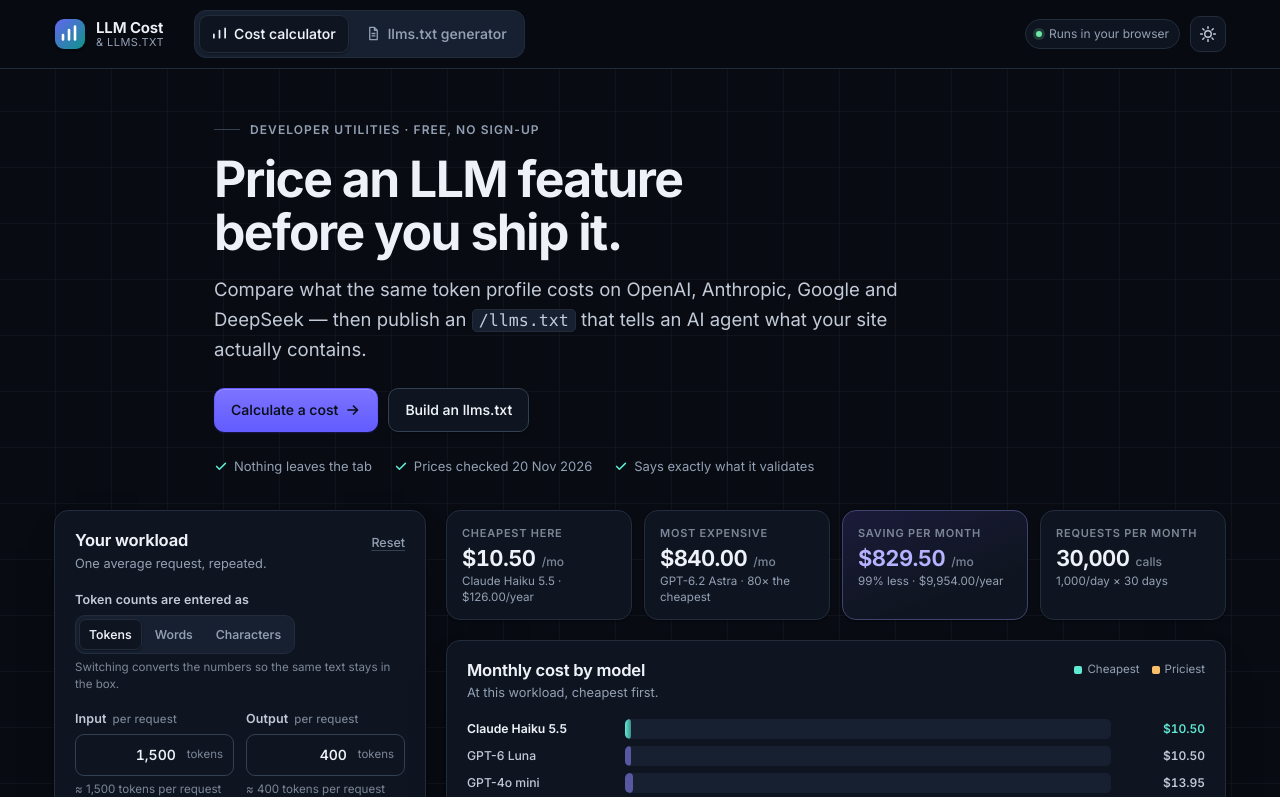
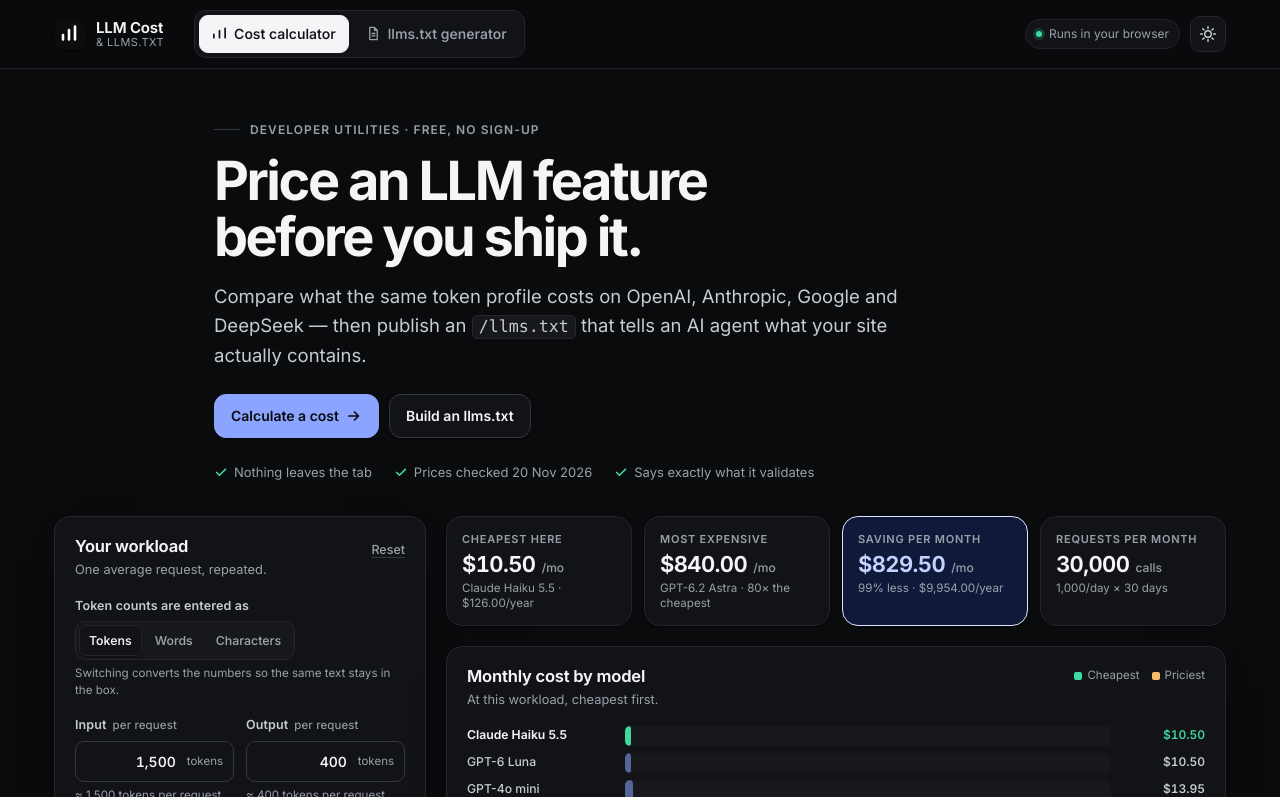
Before and after one commit to MarCJ81/llm-cost-llms-txt, a plain HTML site: page index.html in a window 1280 px wide. Both pictures are taken after a click on the button "Switch to dark theme". Shown: the top 797 px of the page. Drawn offline with Linux system fonts and the light colour scheme.

Commit message:
Redesign UI with Direction A (Crisp Bento): #FAFAFA canvas, white hairline tiles, cobalt #2F5BFF single accent, 800 headlines

```diff
--- a/assets/styles.css
+++ b/assets/styles.css
@@ -23,33 +23,41 @@
     U+2C60-2C7F, U+A720-A7FF;
 }
 
+/* Design system: A — Crisp Bento SaaS
+   순백 표면 #FFFFFF · 바탕 #FAFAFA · 1px 헤어라인 #E7E8EA · 16px 타일 라운드
+   잉크 #0C0D0F · 코발트 #2F5BFF 단일 액센트 · 산세리프 800 헤드라인 */
 :root {
-  --bg: #f4f5f9;
-  --bg-grid: rgba(15, 23, 42, 0.035);
-  --surface: #ffffff;
-  --surface-2: #f8f9fc;
-  --surface-3: #f1f3f9;
-  --ink: #0d1424;
-  --ink-soft: #3d4859;
-  --muted: #67707f;
-  --faint: #8b93a3;
-  --line: #e2e5ec;
-  --line-strong: #cfd4dd;
-  --accent: #4f46e5;
-  --accent-ink: #4338ca;
-  --accent-soft: #eeefff;
-  --teal: #0d9488;
-  --teal-soft: #e4f7f4;
-  --green: #067647;
-  --green-soft: #e8f8ef;
-  --amber: #b54708;
-  --amber-soft: #fff3e2;
-  --red: #b42318;
-  --red-soft: #fdf0ef;
-  --shadow-sm: 0 1px 2px rgba(13, 20, 36, 0.05);
-  --shadow-md: 0 1px 2px rgba(13, 20, 36, 0.04), 0 12px 28px -18px rgba(13, 20, 36, 0.35);
-  --radius: 14px;
-  --radius-lg: 20px;
+  --bg: #FAFAFA;
+  --bg-grid: transparent;
+  --surface: #FFFFFF;
+  --surface-2: #F5F6F7;
+  --surface-3: #F5F6F7;
+  --ink: #0C0D0F;
+  --ink-soft: #3C4045;
+  --muted: #6B7076;
+  --faint: #6B7076;
+  --muted-soft: #5C6169;
+  --line: #E7E8EA;
+  --line-strong: #D7D9DD;
+  --accent: #2F5BFF;
+  --accent-hover: #2445C9;
+  --accent-ink: #2445C9;
+  --accent-soft: #EEF2FF;
+  --on-accent: #FFFFFF;
+  /* semantic: cheapest / priciest / states */
+  --teal: #0B7A55;
+  --teal-soft: #E9F9F1;
+  --green: #0B7A55;
+  --green-soft: #E9F9F1;
+  --amber: #A9550A;
+  --amber-soft: #FDF2E2;
+  --red: #B4211C;
+  --red-soft: #FDECEB;
+  --shadow-sm: 0 1px 2px rgba(12, 13, 15, 0.05);
+  --shadow-md: 0 12px 28px -20px rgba(12, 13, 15, 0.35);
+  --radius: 16px;
+  --radius-lg: 16px;
+  --radius-btn: 12px;
   --font: "Inter", system-ui, -apple-system, BlinkMacSystemFont, "Segoe UI", Roboto,
     "Helvetica Neue", Arial, "Liberation Sans", "Noto Sans", sans-serif;
   --mono: ui-monospace, SFMono-Regular, "SF Mono", Menlo, Consolas, "Liberation Mono", monospace;
@@ -57,30 +65,33 @@
 }
 
 :root[data-theme="dark"] {
-  --bg: #080b12;
-  --bg-grid: rgba(148, 163, 184, 0.06);
-  --surface: #0f1520;
-  --surface-2: #131b27;
-  --surface-3: #172030;
-  --ink: #eef2f8;
-  --ink-soft: #c2cad8;
-  --muted: #93a0b4;
-  --faint: #7b8798;
-  --line: #222c3b;
-  --line-strong: #334052;
-  --accent: #8f88ff;
-  --accent-ink: #b7b2ff;
-  --accent-soft: #1b1b3a;
-  --teal: #5eead4;
-  --teal-soft: #0e2a28;
-  --green: #6ee7a8;
-  --green-soft: #0d2419;
-  --amber: #fbbf6a;
-  --amber-soft: #2a1d0b;
-  --red: #fca5a0;
-  --red-soft: #2b1414;
-  --shadow-sm: 0 1px 2px rgba(0, 0, 0, 0.4);
-  --shadow-md: 0 1px 2px rgba(0, 0, 0, 0.5), 0 18px 40px -22px rgba(0, 0, 0, 0.9);
+  --bg: #0A0B0D;
+  --bg-grid: transparent;
+  --surface: #121317;
+  --surface-2: #17181C;
+  --surface-3: #17181C;
+  --ink: #F4F5F7;
+  --ink-soft: #C7CBD2;
+  --muted: #9AA0A9;
+  --faint: #9AA0A9;
+  --muted-soft: #9AA0A9;
+  --line: #24262B;
+  --line-strong: #34373E;
+  --accent: #8AA4FF;
+  --accent-hover: #5B7BFF;
+  --accent-ink: #C3D2FF;
+  --accent-soft: rgba(47, 91, 255, .18);
+  --on-accent: #0A0B0D;
+  --teal: #3ED9A0;
+  --teal-soft: rgba(62, 217, 160, .12);
+  --green: #3ED9A0;
+  --green-soft: rgba(62, 217, 160, .12);
+  --amber: #F7BE6A;
+  --amber-soft: rgba(247, 190, 106, .12);
+  --red: #FF9A94;
+  --red-soft: rgba(255, 154, 148, .12);
+  --shadow-sm: 0 1px 2px rgba(0, 0, 0, .5);
+  --shadow-md: 0 16px 40px -22px rgba(0, 0, 0, .9);
 }
 
 * { box-sizing: border-box; }
@@ -92,11 +103,6 @@ html { -webkit-text-size-adjust: 100%; }
 body {
   margin: 0;
   background: var(--bg);
-  background-image:
-    linear-gradient(var(--bg-grid) 1px, transparent 1px),
-    linear-gradient(90deg, var(--bg-grid) 1px, transparent 1px);
-  background-size: 56px 56px, 56px 56px;
-  background-position: -1px -1px;
   color: var(--ink);
   font: 400 16px/1.55 var(--font);
   -webkit-font-smoothing: antialiased;
@@ -104,6 +110,7 @@ body {
 }
 
 h1, h2, h3, h4 { margin: 0; line-height: 1.2; letter-spacing: -0.015em; font-weight: 650; }
+h1, h2 { font-weight: 800; letter-spacing: -0.04em; }
 p { margin: 0; }
 ul, ol { margin: 0; padding: 0; }
 a { color: var(--accent-ink); text-decoration-color: color-mix(in srgb, var(--accent) 35%, transparent); text-underline-offset: 2px; }
@@ -160,7 +167,7 @@ svg { display: block; }
 
 .tabs {
   display: flex; gap: 4px; padding: 4px; margin-left: 12px;
-  background: var(--surface-3); border: 1px solid var(--line); border-radius: 12px;
+  background: var(--surface); border: 1px solid var(--line); border-radius: 12px;
 }
 .tab {
   display: inline-flex; align-items: center; gap: 7px;
@@ -171,8 +178,8 @@ svg { display: block; }
 .tab svg { width: 15px; height: 15px; }
 .tab:hover { color: var(--ink); }
 .tab[aria-selected="true"] {
-  background: var(--surface); color: var(--ink);
-  box-shadow: var(--shadow-sm); border: 1px solid var(--line);
+  background: var(--ink); color: var(--surface);
+  border: 1px solid var(--ink);
   padding: 7px 12px;
 }
 .topbar-actions { margin-left: auto; display: flex; align-items: center; gap: 10px; }
@@ -208,8 +215,8 @@ svg { display: block; }
 .eyebrow-rule { width: 26px; height: 1px; background: var(--line-strong); }
 .hero h1 {
   margin-top: 14px;
-  font-size: clamp(30px, 4.4vw, 50px);
-  line-height: 1.06; letter-spacing: -0.032em; font-weight: 680;
+  font-size: clamp(32px, 4.4vw, 54px);
+  line-height: 1.04; letter-spacing: -0.045em; font-weight: 800;
   max-width: 15ch;
 }
 .hero .lede {
@@ -229,7 +236,7 @@ svg { display: block; }
 .btn {
   display: inline-flex; align-items: center; justify-content: center; gap: 7px;
   border: 1px solid var(--line-strong); background: var(--surface); color: var(--ink);
-  padding: 10px 16px; border-radius: 10px; font-size: 14px; font-weight: 550;
+  padding: 10px 16px; border-radius: var(--radius-btn); font-size: 14px; font-weight: 600;
   box-shadow: var(--shadow-sm); transition: transform 120ms ease, background 140ms ease, border-color 140ms ease;
   white-space: nowrap;
 }
@@ -237,13 +244,11 @@ svg { display: block; }
 .btn:active { transform: translateY(1px); }
 .btn svg { width: 16px; height: 16px; }
 .btn-primary {
-  background: linear-gradient(180deg, #5b54ea, var(--accent-ink));
-  border-color: #4338ca; color: #fff;
-  box-shadow: 0 1px 2px rgba(67, 56, 202, 0.3), inset 0 1px 0 rgba(255, 255, 255, 0.18);
+  background: var(--accent);
+  border-color: var(--accent); color: var(--on-accent);
+  box-shadow: var(--shadow-sm);
 }
-:root[data-theme="dark"] .btn-primary { background: linear-gradient(180deg, #7c74ff, #635cff); border-color: #635cff; color: #0b0f19; }
-.btn-primary:hover { background: linear-gradient(180deg, #6a63f0, #3730a3); border-color: #3730a3; }
-:root[data-theme="dark"] .btn-primary:hover { background: linear-gradient(180deg, #8f88ff, #7a72ff); }
+.btn-primary:hover { background: var(--accent-hover); border-color: var(--accent-hover); }
 .btn-ghost { background: transparent; border-style: dashed; box-shadow: none; color: var(--ink-soft); }
 .btn-ghost:hover { background: var(--surface-2); }
 .btn-sm { padding: 6px 11px; font-size: 12.5px; border-radius: 8px; }
@@ -360,7 +365,7 @@ input[type="range"] {
 }
 input[type="range"]::-webkit-slider-runnable-track {
   height: 6px; border-radius: 999px;
-  background: linear-gradient(90deg, var(--accent), var(--teal));
+  background: var(--accent);
   opacity: 0.85;
 }
 input[type="range"]::-webkit-slider-thumb {
@@ -415,6 +420,8 @@ input[type="range"]::-moz-range-thumb { width: 16px; height: 16px; border: 2px s
 .estimate-grid b { font-size: 16px; font-variant-numeric: tabular-nums; letter-spacing: -0.01em; }
 .est-tokens { background: var(--accent-soft) !important; border-color: color-mix(in srgb, var(--accent) 30%, transparent) !important; }
 .est-tokens b { color: var(--accent-ink); }
+.est-tokens span { color: var(--muted-soft); }
+.stat-accent .stat-label, .stat-accent .stat-foot, .stat-accent .stat-value small { color: var(--muted-soft); }
 
 /* ---------------------------------------------------------------- stats -- */
 
@@ -432,7 +439,7 @@ input[type="range"]::-moz-range-thumb { width: 16px; height: 16px; border: 2px s
 }
 .stat-value small { font-size: 12px; font-weight: 500; color: var(--faint); letter-spacing: 0; margin-left: 3px; }
 .stat-foot { font-size: 11.6px; color: var(--muted); line-height: 1.35; overflow-wrap: anywhere; }
-.stat-accent { background: linear-gradient(160deg, var(--accent-soft), var(--surface) 70%); border-color: color-mix(in srgb, var(--accent) 26%, var(--line)); }
+.stat-accent { background: var(--accent-soft); border-color: #DDE4FF; }
 .stat-accent .stat-value { color: var(--accent-ink); }
 
 /* ---------------------------------------------------------------- chart -- */
@@ -461,8 +468,8 @@ input[type="range"]::-moz-range-thumb { width: 16px; height: 16px; border: 2px s
   border-radius: 5px; background: color-mix(in srgb, var(--accent) 55%, transparent);
   transition: width 260ms cubic-bezier(0.2, 0.7, 0.2, 1);
 }
-.chart-row.is-cheapest .chart-fill { background: linear-gradient(90deg, var(--teal), color-mix(in srgb, var(--teal) 55%, transparent)); }
-.chart-row.is-pricey .chart-fill { background: linear-gradient(90deg, var(--amber), color-mix(in srgb, var(--amber) 45%, transparent)); }
+.chart-row.is-cheapest .chart-fill { background: var(--teal); }
+.chart-row.is-pricey .chart-fill { background: var(--amber); }
 .chart-row.is-cheapest .chart-label { color: var(--ink); font-weight: 620; }
 .chart-value {
   text-align: right; font-variant-numeric: tabular-nums;
--- a/index.html
+++ b/index.html
@@ -8,7 +8,7 @@
 <link rel="canonical" href="https://marcj81.github.io/llm-cost-llms-txt/">
 <meta name="robots" content="index, follow">
 <meta name="color-scheme" content="light dark">
-<meta name="theme-color" content="#4f46e5">
+<meta name="theme-color" content="#FAFAFA">
 <meta property="og:type" content="website">
 <meta property="og:site_name" content="LLM Cost &amp; llms.txt">
 <meta property="og:title" content="LLM API Cost Calculator &amp; llms.txt Generator">
@@ -123,13 +123,8 @@
   <div class="wrap topbar-inner">
     <a class="brand" href="./" aria-label="LLM Cost and llms.txt home">
       <svg class="brand-mark" viewBox="0 0 32 32" aria-hidden="true" focusable="false">
-        <rect x="1" y="1" width="30" height="30" rx="9" fill="url(#bg)"/>
+        <rect x="1" y="1" width="30" height="30" rx="9" fill="#0C0D0F"/>
         <path d="M9 21.5V17M15 21.5V12M21 21.5V8.5" stroke="#fff" stroke-width="2.6" stroke-linecap="round"/>
-        <defs>
-          <linearGradient id="bg" x1="1" y1="1" x2="31" y2="31" gradientUnits="userSpaceOnUse">
-            <stop stop-color="#6366f1"/><stop offset="1" stop-color="#0d9488"/>
-          </linearGradient>
-        </defs>
       </svg>
       <span class="brand-text">
         <strong>LLM Cost</strong>
```
Also changed, not shown: favicon.svg, 1 other file.
